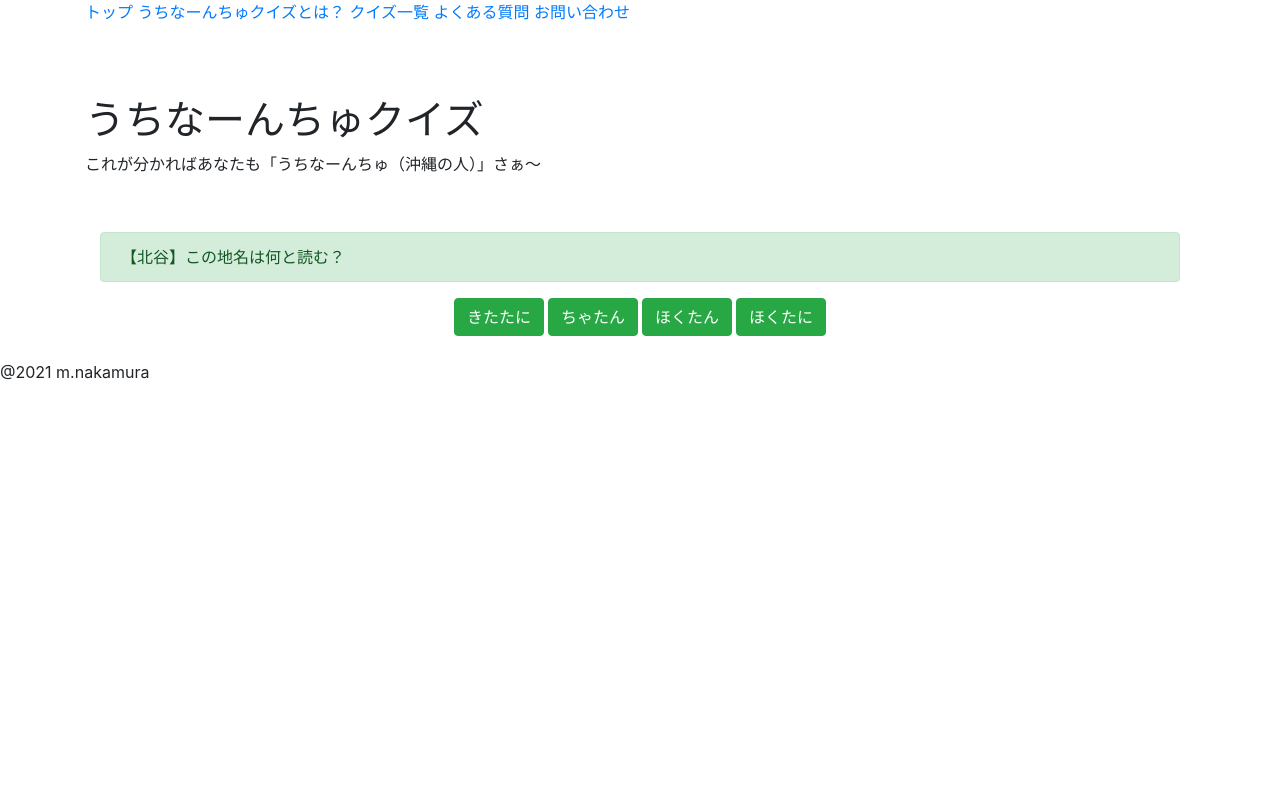
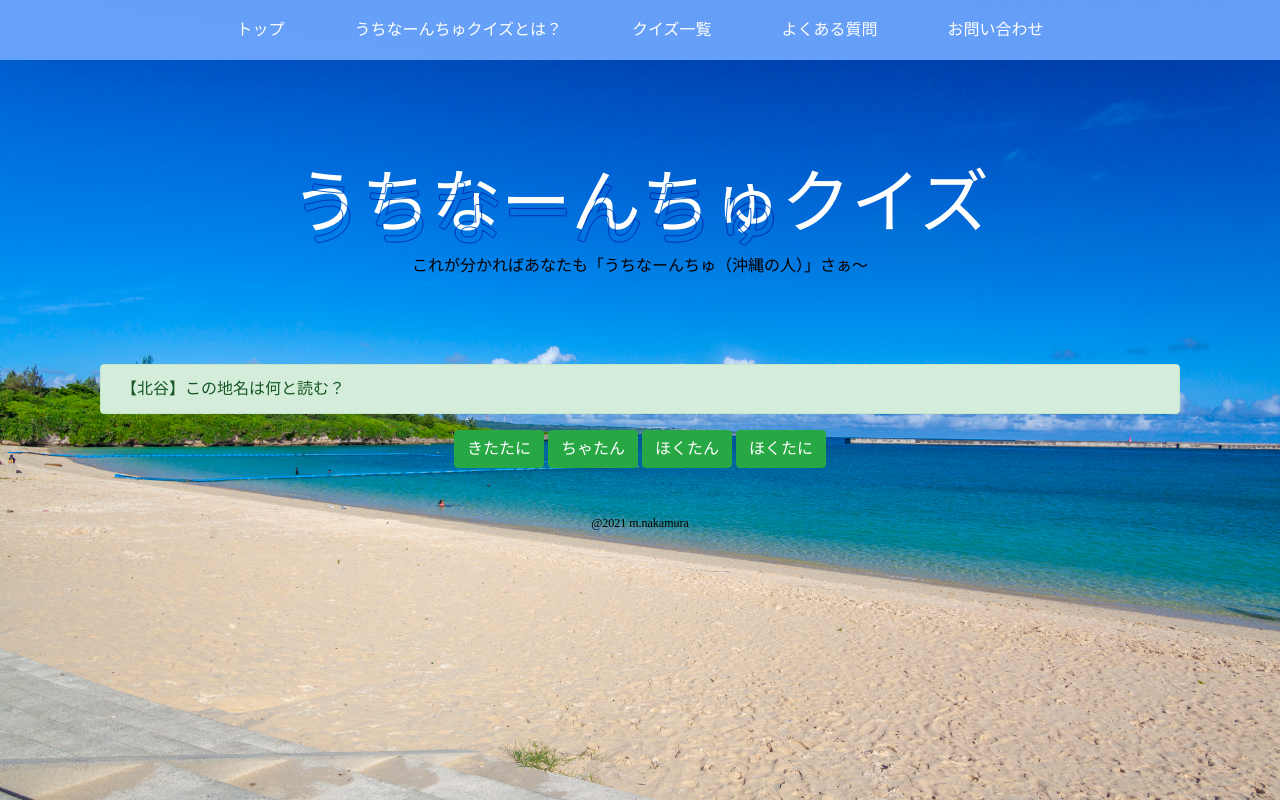
Before and after one commit to nkmrmri428/quizapp.githab.io, a PHP site: page / in a window 1280 px wide. Run offline with PHP 8.4, Linux system fonts and the light colour scheme.

Commit message:
Update stylesheet2.css

```diff
--- a/stylesheet2.css
+++ b/stylesheet2.css
@@ -1,67 +1,82 @@
-<!doctype html>
-<html class="no-js" lang="">
+* {
+  box-sizing: border-box;
+}
 
-<head>
-  <meta charset="utf-8">
-  <title>Quizアプリ</title>
-  <meta name="description" content="">
-  <meta name="viewport" content="width=device-width, initial-scale=1">
+body {
+  margin: 0;
+  font-family:"Yu Gothic UI","Hiragino Kaku Gothic ProN";
+  background-image: url(img/ok.jpg);
+  background-size: cover;
+}
 
-  <link rel="manifest" href="site.webmanifest">
-  <link rel="apple-touch-icon" href="icon.png">
-  <!-- Place favicon.ico in the root directory -->
+a {
+  text-decoration: none;
+}
 
-  <link rel="stylesheet" href="https://stackpath.bootstrapcdn.com/bootstrap/4.4.1/css/bootstrap.min.css" integrity="sha384-Vkoo8x4CGsO3+Hhxv8T/Q5PaXtkKtu6ug5TOeNV6gBiFeWPGFN9MuhOf23Q9Ifjh" crossorigin="anonymous">
-  <link rel="stylesheet" href="stylesheet2.css">
+header {
+  height:60px;
+  width:100%;
+  background-color: #70a9ffe8;
+  text-align: center;
+}
 
-  <meta name="theme-color" content="#fafafa">
-</head>
+.headerList a {
+  line-height:60px;
+  padding: 0 33px;
+  color: #fff;
+  display: inline-block;
+  transition: all 0.5s;
+}
 
-<body>
+.headerList a:hover {
+  background-color: rgba(255,255,255,0.3);
+  text-decoration: none;
+}
 
-  <header>
-    <div class="container">
-       <div class="headerList">
-        <a href="#">トップ</a>
-        <a href="#">うちなーんちゅクイズとは？</a>
-        <a href="#">クイズ一覧</a>
-        <a href="#">よくある質問</a>
-        <a href="#">お問い合わせ</a>
-       </div>
-    </div>
+.main {
+  height: 400px;
+}
 
-  </header>
+.main_title {
+  width: 100%;
+  padding: 30px 15px;
+  margin: 0 auto;
+}
 
- <div class="main">
+.main_title h1 {
+  text-align: center;
+}
 
-　  <div class="container">
-　    <div class="main_title">
-      　<h1><span data-text="うちなーんちゅ">うちなーんちゅクイズ</span></h1>
-        <p>これが分かればあなたも「うちなーんちゅ（沖縄の人）」さぁ～</p>
-　    </div>
+.main_title h1 span {
+  color: white;
+  font-size: 70px;
+  position:relative;
 
-    <div class="container">
-      <div id="js-question" class="mt-3 alert alert-success" role="alert">
-        A simple success alert—check it out!
-      </div>
+}
 
-      <div id="js-items" class="d-flex justify-content-center">
-        <button type="button" id="js-btn-1" class="btn btn-success">success</button>
-        <button type="button" id="js-btn-2" class="ml-1 btn btn-success">success</button>
-        <button type="button" id="js-btn-3" class="ml-1 btn btn-success">success</button>
-        <button type="button" id="js-btn-4" class="ml-1 btn btn-success">success</button>
-      </div>
-    </div>
-  </div>
- </div>
-<footer>
-    <div>
-    <p>@2021 m.nakamura</p>
-    </div>
-</footer>
+.main_title h1 span::after{
+  content:attr(data-text);
+  text-shadow:1px 0 0 #1d6dcf,0 1px 0 #1d6dcf,-1px 0 0 #1d6dcf,0 -1px 0 #1d6dcf;
+  color:#fff;
+  position:absolute;
+  left:2px;
+  top:9px;
+  mix-blend-mode:multiply;
+}
 
-<script src="index2.js"></script>
+footer {
+  height: 65px;
+  width: 100%;
+  padding-top: 30px;
+  padding-bottom: 20px;
 
-</body>
+}
 
-</html>
+p {
+  color: black/*#b3aeb5*/;
+  text-align: center;
+}
+
+footer p {
+  font-size: 12px;
+}
```
